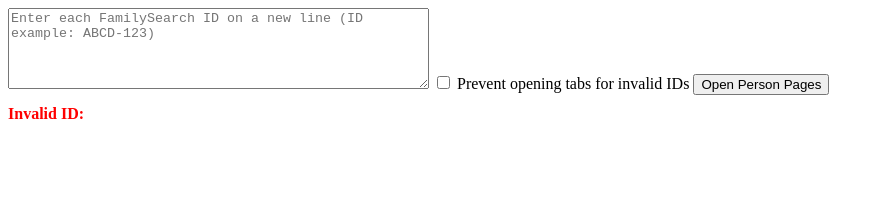
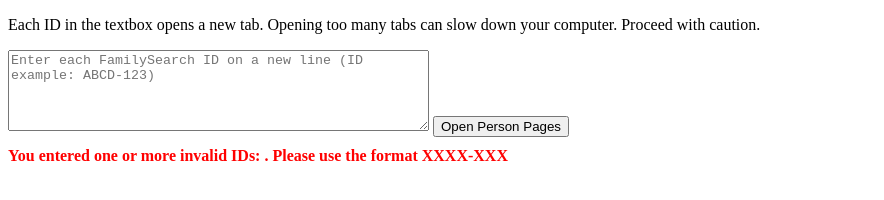
Before and after one commit to griggril000/FSID-ordinance-navigator, a plain HTML site: page index.html in a window 1280 px wide. Both pictures are taken after a click on the button "Open Person Pages". Shown: the whole page, without its empty margins (0-884 px from the left). Drawn offline with Linux system fonts and the light colour scheme.

Commit message:
update with error handling

```diff
--- a/index.html
+++ b/index.html
@@ -1,11 +1,10 @@
 <!DOCTYPE html>
-<html lang="en">
+<html>
 
 <head>
     <meta charset="UTF-8">
     <title>Open Person Pages</title>
     <meta name="viewport" content="width=device-width, initial-scale=1.0">
-
     <style>
         .error-message {
             color: red;
@@ -16,64 +15,38 @@
 </head>
 
 <body>
+    <p>Each ID in the textbox opens a new tab. Opening too many tabs can slow down your computer. Proceed with caution.
+    </p>
     <textarea id="inputIDs" placeholder="Enter each FamilySearch ID on a new line (ID example: ABCD-123)" rows="5"
         cols="50"></textarea>
-
-    <input type="checkbox" id="preventOpenOnInvalidID">
-    <label for="preventOpenOnInvalidID">Prevent opening tabs for invalid IDs</label>
-
     <button onclick="openPages()">Open Person Pages</button>
-
     <p id="errorMessage" class="error-message"></p>
 
     <script>
         function openPages() {
-            // Retrieve the input IDs
-            const inputIDs = document.getElementById('inputIDs').value;
-            // Split the input IDs into an array
-            const idArray = inputIDs.split(/[,|\n]+/);
+            const inputIDs = document.getElementById('inputIDs').value.trim().toUpperCase(); // Trim whitespace and convert to uppercase
+            const idArray = inputIDs.split(/[,|\n]+/); // Split input string into an array of IDs
 
-            // Initialize error message and skip opening tabs flag
             let errorMessage = '';
-            let skipOpeningTabs = false;
 
-            // Check each ID for validity
             for (const id of idArray) {
-                // Check if the ID is valid
                 if (!isValidId(id)) {
-                    // Add the invalid ID to the error message
-                    errorMessage += `Invalid ID: ${id}\n`;
-                    // Set skip opening tabs flag to true
-                    skipOpeningTabs = true;
+                    errorMessage += `${id}\n`;
+                } else {
+                    const url = `https://www.familysearch.org/tree/person/ordinances/${id}`;
+                    window.open(url, '_blank');
                 }
             }
 
-            // Update the error message element
             if (errorMessage) {
-                document.getElementById('errorMessage').textContent = errorMessage;
+                document.getElementById('errorMessage').textContent = "You entered one or more invalid IDs: " + errorMessage + ". Please use the format XXXX-XXX";
             } else {
                 document.getElementById('errorMessage').textContent = '';
-            }
-
-            // Open tabs for valid IDs if the checkbox is unchecked
-            if (!skipOpeningTabs && !document.getElementById('preventOpenOnInvalidID').checked) {
-                // Iterate through the IDs
-                for (const id of idArray) {
-                    // Check if the ID is valid
-                    if (isValidId(id)) {
-                        // Construct the URL for the person page
-                        const url = `https://www.familysearch.org/tree/person/ordinances/${id}`;
-                        // Open the person page in a new tab
-                        window.open(url, '_blank');
-                    }
-                }
             }
         }
 
         function isValidId(id) {
-            // Define a regular expression for valid IDs
             const regex = /^[A-Z0-9]{4}-[A-Z0-9]{3}$/;
-            // Return whether the ID matches the regex
             return regex.test(id);
         }
     </script>
```
